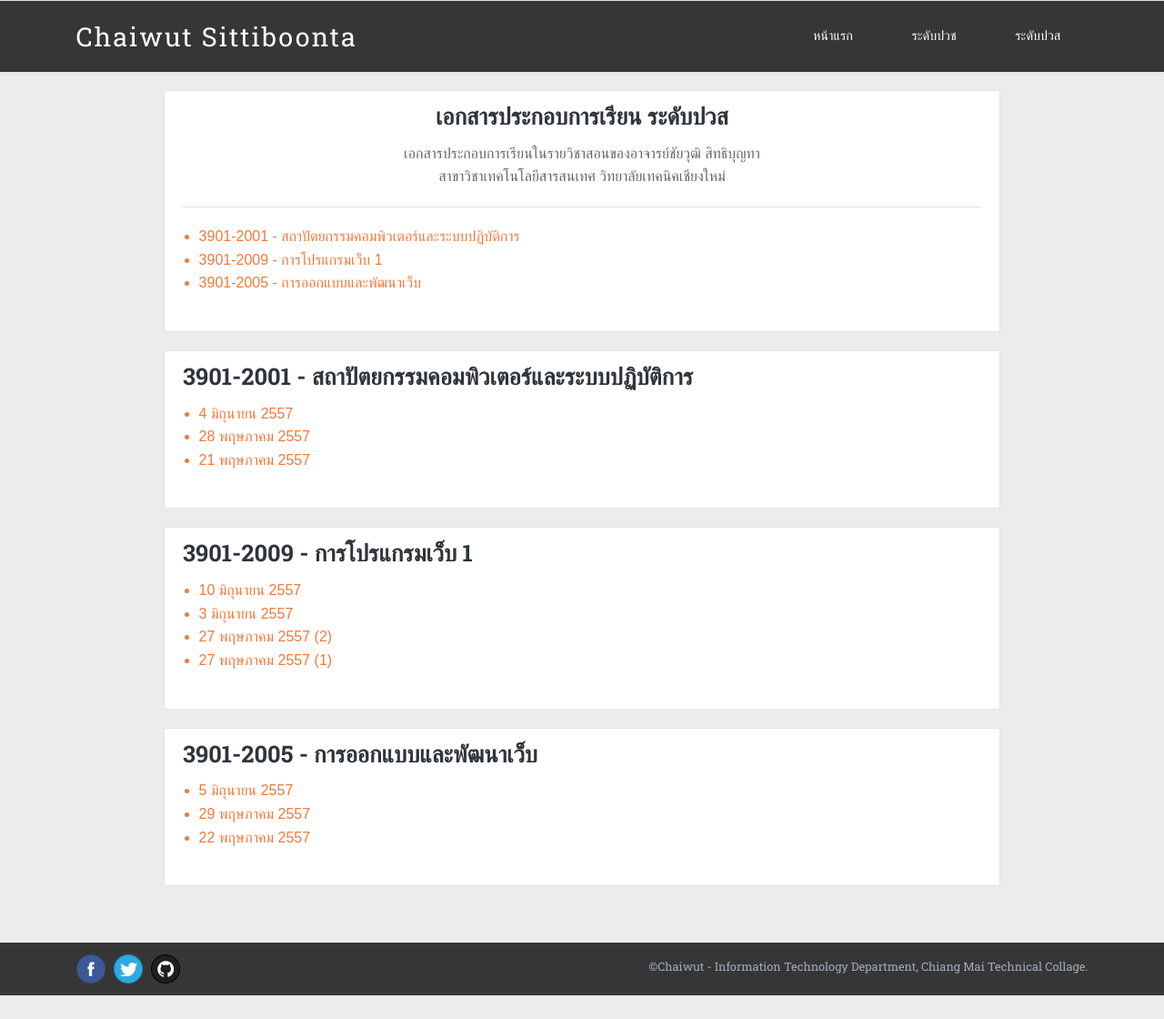
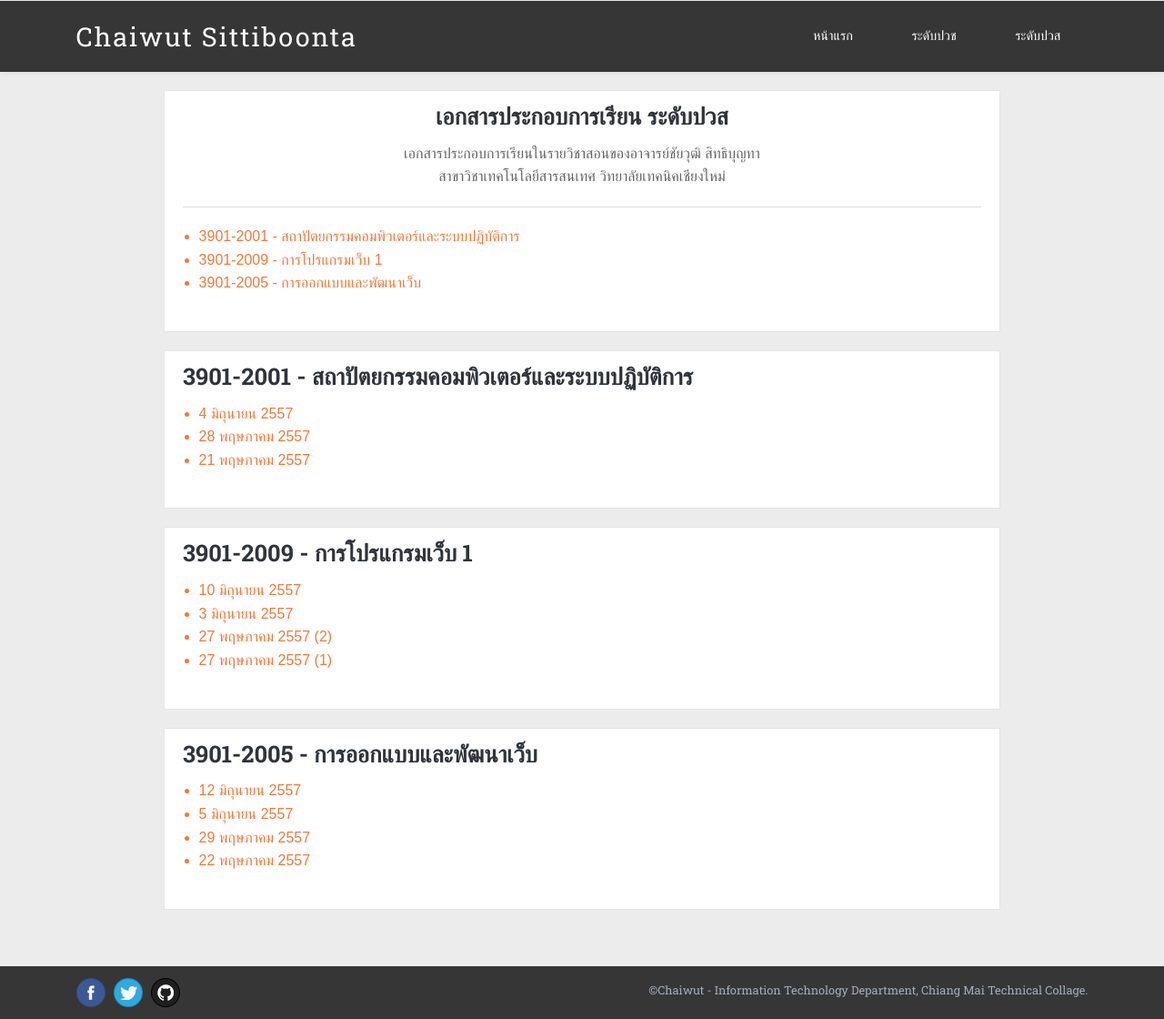
Before and after one commit to ichaiwut/ichaiwut.github.io, a Jekyll site: the page built from slides/high-diploma.html, in a window 1280 px wide. Shown: the whole page at 91% size. Built offline with Jekyll 4.4.1, drawn with Linux system fonts in a browser that asks for light colours; Markdown is read by kramdown in place of the engine named in the settings; before the commit the page ends 1094 px from its top, so only the background shows below that.

Commit message:
Added slide

```diff
--- a/slides/high-diploma.html
+++ b/slides/high-diploma.html
@@ -51,6 +51,7 @@ pagename: Slide
 			<div class="post-list-container slide-con" id="webdesign">
 				<h2>3901-2005 - การออกแบบและพัฒนาเว็บ</h2>
 				<ul>
+					<li><a href="http://1drv.ms/1p6uo7E" target="_blank">12 มิถุนายน 2557</a></li>
 					<li><a href="http://1drv.ms/1p6uo7E" target="_blank">5 มิถุนายน 2557</a></li>
 					<li><a href="https://dl.dropboxusercontent.com/u/17122608/forprint/3901-2005/3901-2005_29-05-14.pdf" target="_blank">29 พฤษภาคม 2557</a></li>
 					<li><a href="https://www.dropbox.com/s/hdi2hn1dh4stosl/3901-2005_22-05-2014.pdf" target="_blank">22 พฤษภาคม 2557</a></li>
```
